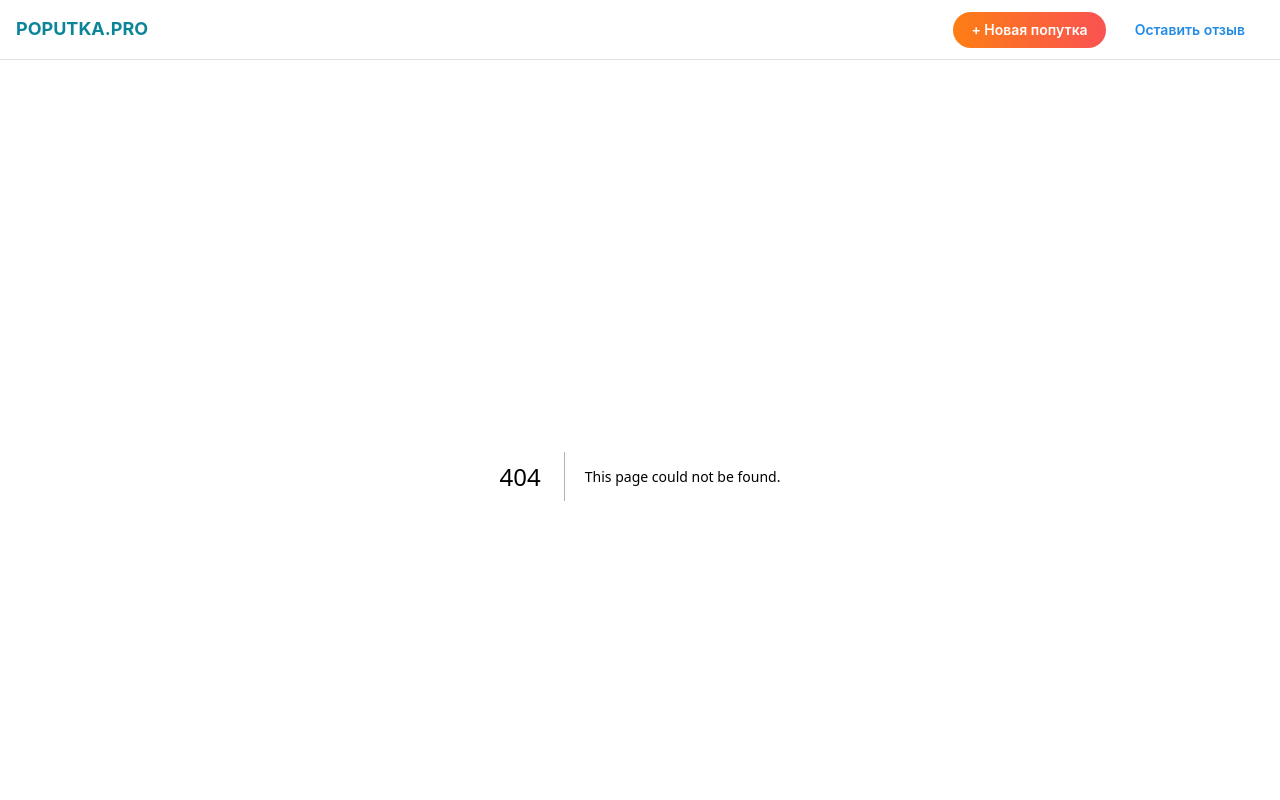
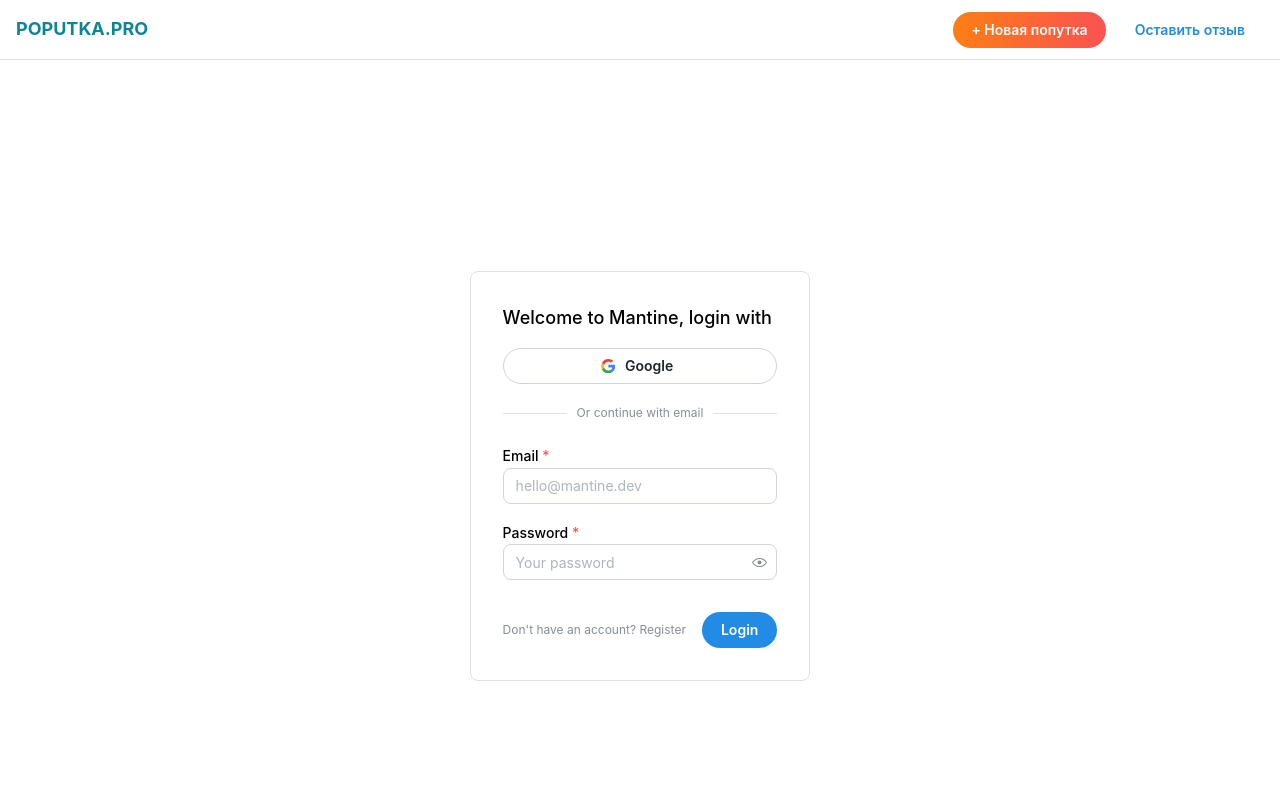
Before and after one commit to bakai-taalaibek/carpool, a Next.js app in the folder client/: page /auth in a window 1280 px wide. Before the commit this address had no page. Shown: the top 800 px of the page. Built offline with nearby package versions, Linux system fonts and the light colour scheme.

Commit message:
Add auth page

```diff
--- /dev/null
+++ b/client/app/auth/page.tsx
@@ -0,0 +1,135 @@
+"use client";
+import { useToggle, upperFirst } from "@mantine/hooks";
+import { useForm } from "@mantine/form";
+import {
+  TextInput,
+  PasswordInput,
+  Text,
+  Paper,
+  Group,
+  PaperProps,
+  Button,
+  Divider,
+  Checkbox,
+  Anchor,
+  Stack,
+  Center,
+} from "@mantine/core";
+import GoogleIcon from "../../public/icons/GoogleIcon";
+
+export default function AuthenticationForm(props: PaperProps) {
+  const [type, toggle] = useToggle(["login", "register"]);
+  const form = useForm({
+    initialValues: {
+      email: "",
+      name: "",
+      password: "",
+      terms: true,
+    },
+
+    validate: {
+      email: (val) => (/^\S+@\S+$/.test(val) ? null : "Invalid email"),
+      password: (val) =>
+        val.length <= 6
+          ? "Password should include at least 6 characters"
+          : null,
+    },
+  });
+
+  return (
+    <Center h="100svh">
+      <Paper radius="md" p="xl" withBorder {...props}>
+        <Text size="lg" fw={500}>
+          Welcome to Mantine, {type} with
+        </Text>
+
+        <Button
+          leftSection={<GoogleIcon />}
+          variant="default"
+          radius="xl"
+          fullWidth
+          mb="md"
+          mt="md"
+        >
+          Google
+        </Button>
+
+        <Divider
+          label="Or continue with email"
+          labelPosition="center"
+          my="lg"
+        />
+
+        <form onSubmit={form.onSubmit(() => {})}>
+          <Stack>
+            {type === "register" && (
+              <TextInput
+                label="Name"
+                placeholder="Your name"
+                value={form.values.name}
+                onChange={(event) =>
+                  form.setFieldValue("name", event.currentTarget.value)
+                }
+                radius="md"
+              />
+            )}
+
+            <TextInput
+              required
+              label="Email"
+              placeholder="hello@mantine.dev"
+              value={form.values.email}
+              onChange={(event) =>
+                form.setFieldValue("email", event.currentTarget.value)
+              }
+              error={form.errors.email && "Invalid email"}
+              radius="md"
+            />
+
+            <PasswordInput
+              required
+              label="Password"
+              placeholder="Your password"
+              value={form.values.password}
+              onChange={(event) =>
+                form.setFieldValue("password", event.currentTarget.value)
+              }
+              error={
+                form.errors.password &&
+                "Password should include at least 6 characters"
+              }
+              radius="md"
+            />
+
+            {type === "register" && (
+              <Checkbox
+                label="I accept terms and conditions"
+                checked={form.values.terms}
+                onChange={(event) =>
+                  form.setFieldValue("terms", event.currentTarget.checked)
+                }
+              />
+            )}
+          </Stack>
+
+          <Group justify="space-between" mt="xl">
+            <Anchor
+              component="button"
+              type="button"
+              c="dimmed"
+              onClick={() => toggle()}
+              size="xs"
+            >
+              {type === "register"
+                ? "Already have an account? Login"
+                : "Don't have an account? Register"}
+            </Anchor>
+            <Button type="submit" radius="xl">
+              {upperFirst(type)}
+            </Button>
+          </Group>
+        </form>
+      </Paper>
+    </Center>
+  );
+}
--- /dev/null
+++ b/client/public/icons/GoogleIcon.tsx
@@ -0,0 +1,30 @@
+export default function GoogleIcon(
+  props: React.ComponentPropsWithoutRef<"svg">
+) {
+  return (
+    <svg
+      xmlns="http://www.w3.org/2000/svg"
+      preserveAspectRatio="xMidYMid"
+      viewBox="0 0 256 262"
+      style={{ width: "0.9rem", height: "0.9rem" }}
+      {...props}
+    >
+      <path
+        fill="#4285F4"
+        d="M255.878 133.451c0-10.734-.871-18.567-2.756-26.69H130.55v48.448h71.947c-1.45 12.04-9.283 30.172-26.69 42.356l-.244 1.622 38.755 30.023 2.685.268c24.659-22.774 38.875-56.282 38.875-96.027"
+      />
+      <path
+        fill="#34A853"
+        d="M130.55 261.1c35.248 0 64.839-11.605 86.453-31.622l-41.196-31.913c-11.024 7.688-25.82 13.055-45.257 13.055-34.523 0-63.824-22.773-74.269-54.25l-1.531.13-40.298 31.187-.527 1.465C35.393 231.798 79.49 261.1 130.55 261.1"
+      />
+      <path
+        fill="#FBBC05"
+        d="M56.281 156.37c-2.756-8.123-4.351-16.827-4.351-25.82 0-8.994 1.595-17.697 4.206-25.82l-.073-1.73L15.26 71.312l-1.335.635C5.077 89.644 0 109.517 0 130.55s5.077 40.905 13.925 58.602l42.356-32.782"
+      />
+      <path
+        fill="#EB4335"
+        d="M130.55 50.479c24.514 0 41.05 10.589 50.479 19.438l36.844-35.974C195.245 12.91 165.798 0 130.55 0 79.49 0 35.393 29.301 13.925 71.947l42.211 32.783c10.59-31.477 39.891-54.251 74.414-54.251"
+      />
+    </svg>
+  );
+}
```
